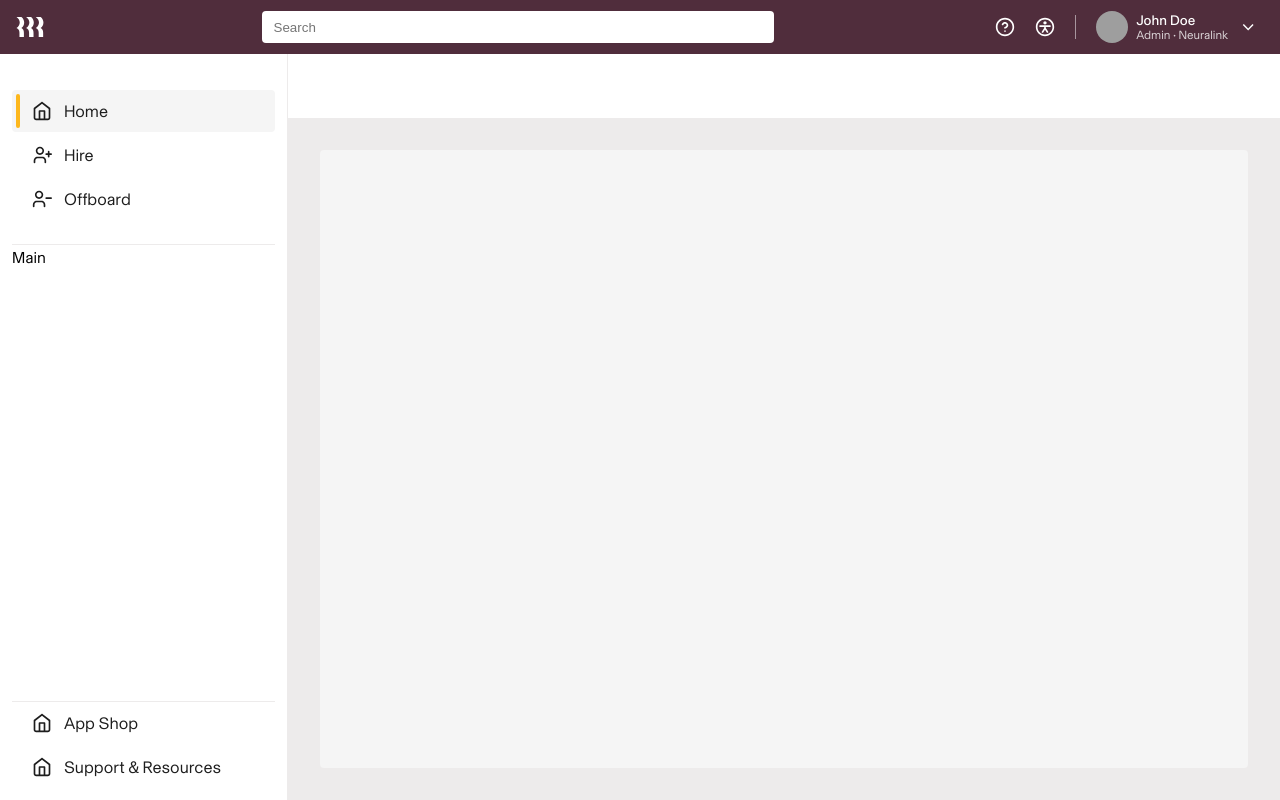
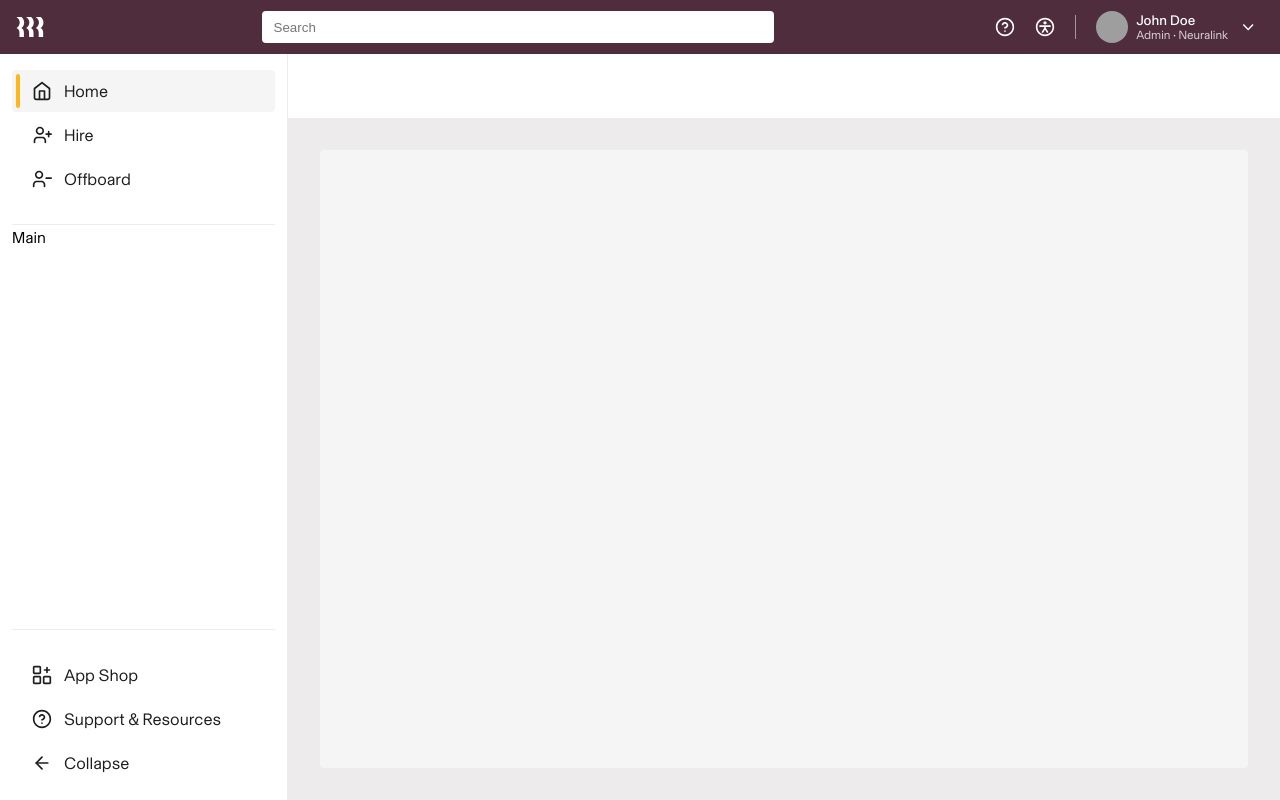
Before and after one commit to ripmoody/persistent-sidenav, a Next.js app: page / in a window 1280 px wide. Built offline with nearby package versions, Linux system fonts and the light colour scheme; grey boxes are pictures that could not be loaded.

Commit message:
progress

```diff
--- /dev/null
+++ b/src/components/icons/app-shop.tsx
@@ -0,0 +1,11 @@
+import { createIcon } from '@/components/icons/create-icon'
+
+export const AppShop = createIcon({
+  path: (
+    <path
+      fillRule="evenodd"
+      clipRule="evenodd"
+      d="M1 3C1 1.89543 1.89543 1 3 1H9C10.1046 1 11 1.89543 11 3V9C11 10.1046 10.1046 11 9 11H3C1.89543 11 1 10.1046 1 9V3ZM9 3H3V9H9V3ZM18 2C18.5523 2 19 2.44772 19 3V5H21C21.5523 5 22 5.44772 22 6C22 6.55228 21.5523 7 21 7H19V9C19 9.55228 18.5523 10 18 10C17.4477 10 17 9.55228 17 9V7H15C14.4477 7 14 6.55228 14 6C14 5.44771 14.4477 5 15 5H17V3C17 2.44772 17.4477 2 18 2ZM1 15C1 13.8954 1.89543 13 3 13H9C10.1046 13 11 13.8954 11 15V21C11 22.1046 10.1046 23 9 23H3C1.89543 23 1 22.1046 1 21V15ZM9 15H3V21H9V15ZM15 13C13.8954 13 13 13.8954 13 15V21C13 22.1046 13.8954 23 15 23H21C22.1046 23 23 22.1046 23 21V15C23 13.8954 22.1046 13 21 13H15ZM15 21V15H21V21H15Z"
+    />
+  ),
+})
--- /dev/null
+++ b/src/components/icons/arrow-left.tsx
@@ -0,0 +1,18 @@
+import { createIcon } from '@/components/icons/create-icon'
+
+export const ArrowLeft = createIcon({
+  path: (
+    <>
+      <path
+        fillRule="evenodd"
+        clipRule="evenodd"
+        d="M4 12C4 11.4477 4.44772 11 5 11H19C19.5523 11 20 11.4477 20 12C20 12.5523 19.5523 13 19 13H5C4.44772 13 4 12.5523 4 12Z"
+      />
+      <path
+        fillRule="evenodd"
+        clipRule="evenodd"
+        d="M12.7071 4.29289C13.0976 4.68342 13.0976 5.31658 12.7071 5.70711L6.41421 12L12.7071 18.2929C13.0976 18.6834 13.0976 19.3166 12.7071 19.7071C12.3166 20.0976 11.6834 20.0976 11.2929 19.7071L4.29289 12.7071C3.90237 12.3166 3.90237 11.6834 4.29289 11.2929L11.2929 4.29289C11.6834 3.90237 12.3166 3.90237 12.7071 4.29289Z"
+      />
+    </>
+  ),
+})
--- a/src/components/icons/index.ts
+++ b/src/components/icons/index.ts
@@ -1,4 +1,6 @@
 export * from './accessibility'
+export * from './app-shop'
+export * from './arrow-left'
 export * from './help'
 export * from './hire'
 export * from './home'
--- a/src/components/side-nav/constants/footer.ts
+++ b/src/components/side-nav/constants/footer.ts
@@ -1,14 +1,18 @@
-import { Home } from '@/components/icons'
+import { AppShop, ArrowLeft, Help } from '@/components/icons'
 
 export const footerNavItems: NavItem[] = [
   {
     label: 'App Shop',
-    icon: Home,
+    icon: AppShop,
     path: '/app-shop',
   },
   {
     label: 'Support & Resources',
-    icon: Home,
+    icon: Help,
     path: '/support',
   },
+  {
+    label: 'Collapse',
+    icon: ArrowLeft,
+  },
 ]
--- a/src/components/side-nav/styled.tsx
+++ b/src/components/side-nav/styled.tsx
@@ -9,7 +9,7 @@ export const SideNav = styled.nav`
   width: var(--space-72);
   background-color: white;
   border-right: solid 1px var(--color-grey-100);
-  padding: var(--space-3);
+  padding: var(--space-4) var(--space-3);
 `
 
 /**
@@ -17,7 +17,7 @@ export const SideNav = styled.nav`
  */
 export const SideNavHeader = styled.div`
   border-bottom: solid 1px var(--color-grey-100);
-  padding: var(--space-6) 0;
+  padding: 0 0 var(--space-6) 0;
 `
 
 /**
@@ -26,6 +26,7 @@ export const SideNavHeader = styled.div`
  */
 export const SideNavFooter = styled.div`
   border-top: solid 1px var(--color-grey-100);
+  padding: var(--space-6) 0 0 0;
 `
 
 /**
--- a/src/pages/_app.tsx
+++ b/src/pages/_app.tsx
@@ -1,11 +1,20 @@
 import { DashboardLayout } from '@/layouts/dashboard'
 import '@/styles/index.css'
 import type { AppProps } from 'next/app'
+import Head from 'next/head'
 
 export default function App({ Component, pageProps }: AppProps) {
   return (
-    <DashboardLayout>
-      <Component {...pageProps} />
-    </DashboardLayout>
+    <>
+      <Head>
+        <title>Side Navigation Prototype</title>
+        <meta name="description" content="Generated by create next app" />
+        <meta name="viewport" content="width=device-width, initial-scale=1" />
+        <link rel="icon" href="/favicon.ico" />
+      </Head>
+      <DashboardLayout>
+        <Component {...pageProps} />
+      </DashboardLayout>
+    </>
   )
 }
--- a/src/pages/index.tsx
+++ b/src/pages/index.tsx
@@ -1,14 +1,3 @@
-import Head from 'next/head'
-
 export default function Home() {
-  return (
-    <>
-      <Head>
-        <title>Side Navigation Prototype</title>
-        <meta name="description" content="Generated by create next app" />
-        <meta name="viewport" content="width=device-width, initial-scale=1" />
-        <link rel="icon" href="/favicon.ico" />
-      </Head>
-    </>
-  )
+  return <></>
 }
```
